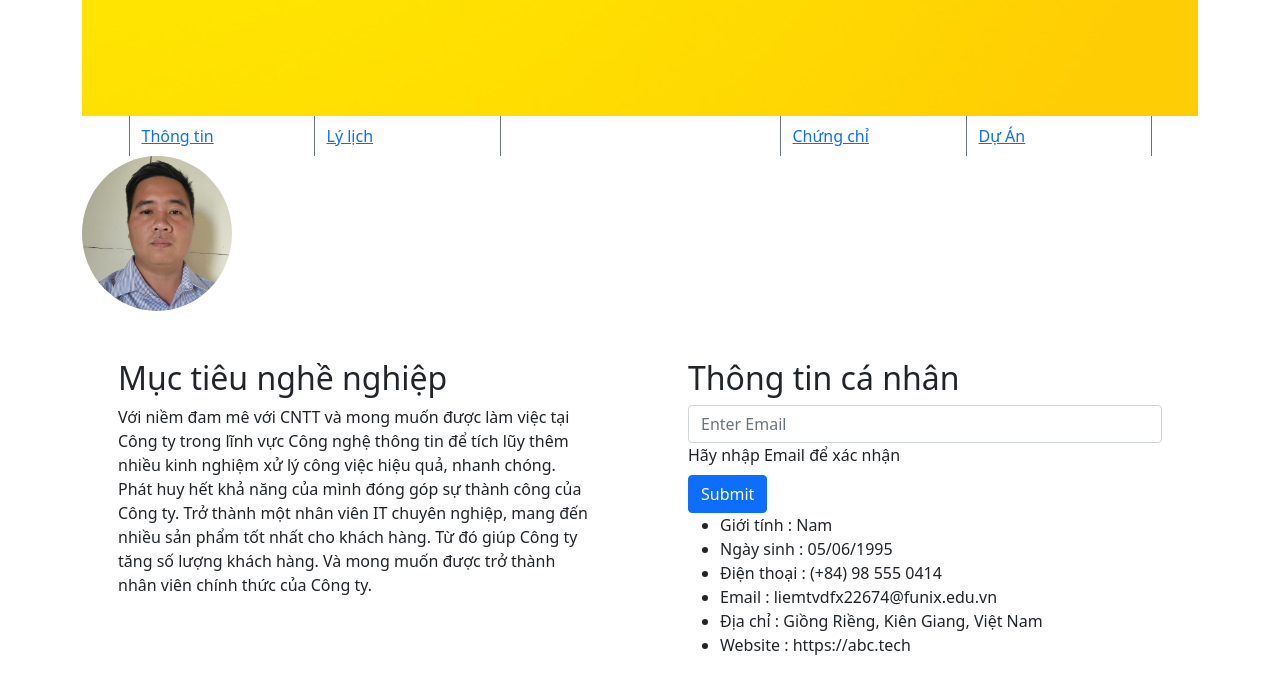
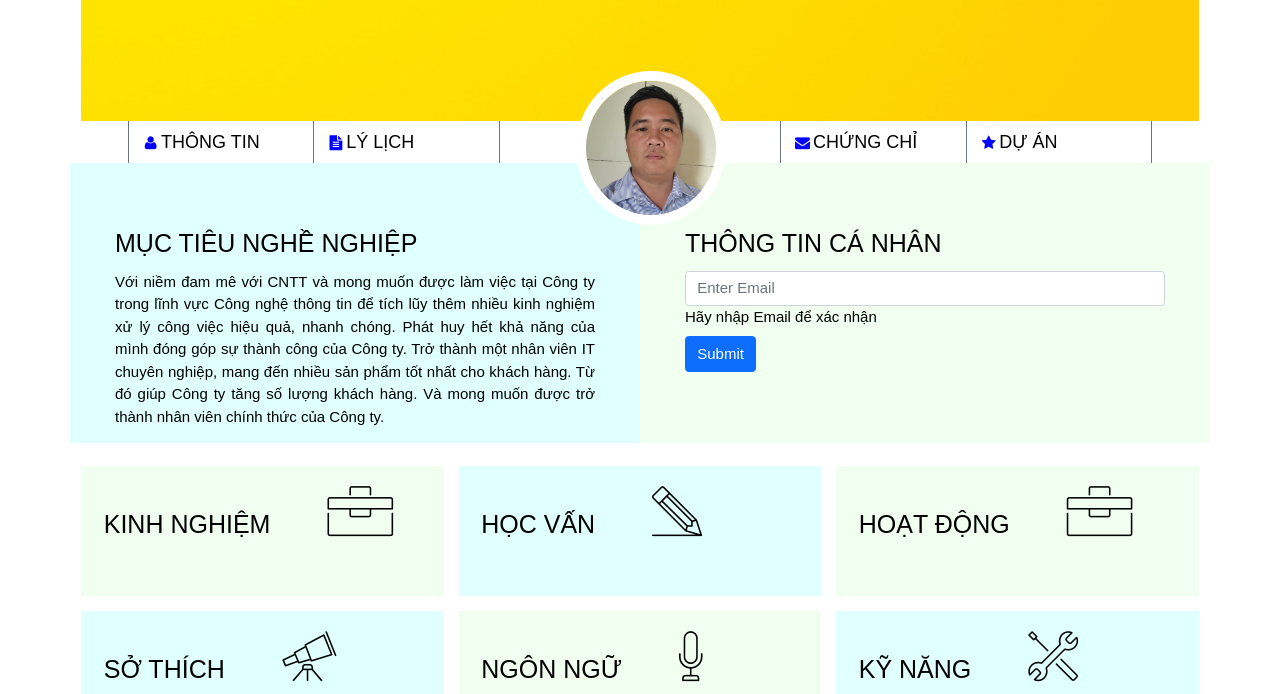
Before and after one commit to liemtvdfx22674/assissment3, a plain HTML site: page index.html in a window 1280 px wide. Shown: the part 817-1511 px from the top of the page. Drawn offline with nearby package versions, Linux system fonts and the light colour scheme; the site is published under a folder, as on GitHub Pages, so addresses that start at the root find nothing.

Commit message:
Update index.html

```diff
--- a/index.html
+++ b/index.html
@@ -14,17 +14,17 @@
 
     <!-- css -->
 
-    <link rel="stylesheet" href="/css/font.css" />
-    <link rel="stylesheet" href="/css/mobile.css" />
-    <link rel="stylesheet" href="/css/laptop.css" />
-    <link rel="stylesheet" href="/css/tablet.css" />
+    <link rel="stylesheet" href="css/font.css" />
+    <link rel="stylesheet" href="css/mobile.css" />
+    <link rel="stylesheet" href="css/laptop.css" />
+    <link rel="stylesheet" href="css/tablet.css" />
     <title>Assignment 03</title>
   </head>
   <body>
     <!--xây dựng banner-->
     <div id="banner" class="container">
       <div class="name-job">
-        <h1>TRẦN VĂN DŨNG LIÊM</h1>
+        <h1>TRẦN VĂN DŨNG LIÊM </h1>
         <p>LẬP TRÌNH JAVA</p>
       </div>
       <img
@@ -603,6 +603,6 @@
       integrity="sha384-MrcW6ZMFYlzcLA8Nl+NtUVF0sA7MsXsP1UyJoMp4YLEuNSfAP+JcXn/tWtIaxVXM"
       crossorigin="anonymous"
     ></script>
-    <script src="/asm3.js"></script>
+    <script src="asm3.js"></script>
   </body>
 </html>
```
